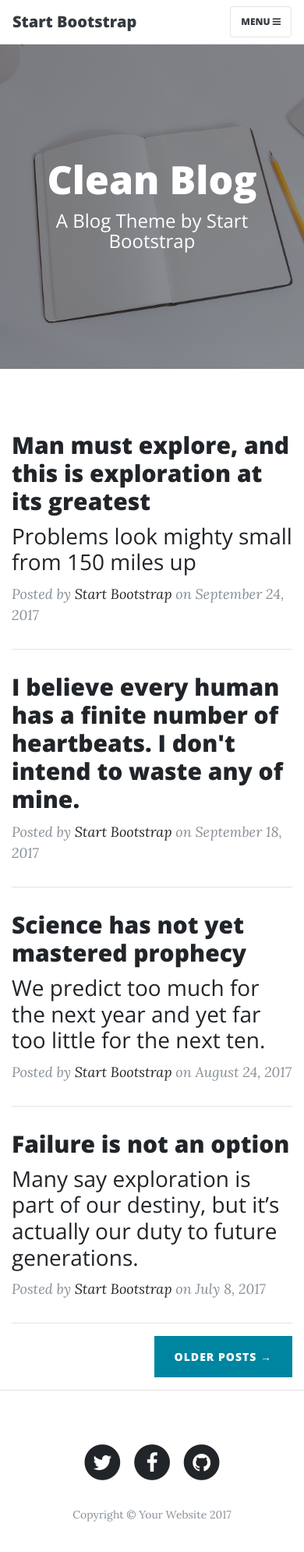
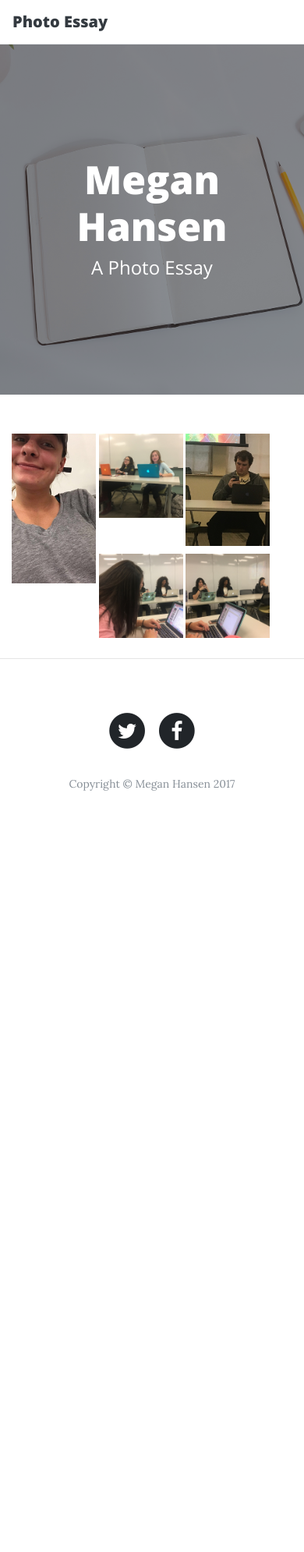
Before and after one commit to mhansen36/mhansen36.github.io, a website: page index.html in a window 390 px wide. Shown: the top 1990 px of the page at 78% size. After the commit the page ends 1081 px from the top, so only its background shows below. Drawn offline with nearby package versions, Linux system fonts and the light colour scheme.

Commit message:
finished i guess

```diff
--- a/index.html
+++ b/index.html
@@ -8,7 +8,7 @@
     <meta name="description" content="">
     <meta name="author" content="">
 
-    <title>Clean Blog - Start Bootstrap Theme</title>
+    <title>Megan Hansen Photo Essay</title>
 
     <!-- Bootstrap core CSS -->
     <link href="vendor/bootstrap/css/bootstrap.min.css" rel="stylesheet">
@@ -28,27 +28,9 @@
     <!-- Navigation -->
     <nav class="navbar navbar-expand-lg navbar-light fixed-top" id="mainNav">
       <div class="container">
-        <a class="navbar-brand" href="index.html">Start Bootstrap</a>
-        <button class="navbar-toggler navbar-toggler-right" type="button" data-toggle="collapse" data-target="#navbarResponsive" aria-controls="navbarResponsive" aria-expanded="false" aria-label="Toggle navigation">
-          Menu
-          <i class="fa fa-bars"></i>
-        </button>
-        <div class="collapse navbar-collapse" id="navbarResponsive">
-          <ul class="navbar-nav ml-auto">
-            <li class="nav-item">
-              <a class="nav-link" href="index.html">Home</a>
-            </li>
-            <li class="nav-item">
-              <a class="nav-link" href="about.html">About</a>
-            </li>
-            <li class="nav-item">
-              <a class="nav-link" href="post.html">Sample Post</a>
-            </li>
-            <li class="nav-item">
-              <a class="nav-link" href="contact.html">Contact</a>
-            </li>
-          </ul>
-        </div>
+        <a class="navbar-brand" href="index.html">Photo Essay</a>
+
+
       </div>
     </nav>
 
@@ -59,8 +41,8 @@
         <div class="row">
           <div class="col-lg-8 col-md-10 mx-auto">
             <div class="site-heading">
-              <h1>Clean Blog</h1>
-              <span class="subheading">A Blog Theme by Start Bootstrap</span>
+              <h1>Megan Hansen</h1>
+              <span class="subheading">A Photo Essay</span>
             </div>
           </div>
         </div>
@@ -72,61 +54,24 @@
       <div class="row">
         <div class="col-lg-8 col-md-10 mx-auto">
           <div class="post-preview">
-            <a href="post.html">
-              <h2 class="post-title">
-                Man must explore, and this is exploration at its greatest
-              </h2>
-              <h3 class="post-subtitle">
-                Problems look mighty small from 150 miles up
-              </h3>
-            </a>
-            <p class="post-meta">Posted by
-              <a href="#">Start Bootstrap</a>
-              on September 24, 2017</p>
-          </div>
-          <hr>
-          <div class="post-preview">
-            <a href="post.html">
-              <h2 class="post-title">
-                I believe every human has a finite number of heartbeats. I don't intend to waste any of mine.
-              </h2>
-            </a>
-            <p class="post-meta">Posted by
-              <a href="#">Start Bootstrap</a>
-              on September 18, 2017</p>
-          </div>
-          <hr>
-          <div class="post-preview">
-            <a href="post.html">
-              <h2 class="post-title">
-                Science has not yet mastered prophecy
-              </h2>
-              <h3 class="post-subtitle">
-                We predict too much for the next year and yet far too little for the next ten.
-              </h3>
-            </a>
-            <p class="post-meta">Posted by
-              <a href="#">Start Bootstrap</a>
-              on August 24, 2017</p>
-          </div>
-          <hr>
-          <div class="post-preview">
-            <a href="post.html">
-              <h2 class="post-title">
-                Failure is not an option
-              </h2>
-              <h3 class="post-subtitle">
-                Many say exploration is part of our destiny, but it’s actually our duty to future generations.
-              </h3>
-            </a>
-            <p class="post-meta">Posted by
-              <a href="#">Start Bootstrap</a>
-              on July 8, 2017</p>
-          </div>
-          <hr>
-          <!-- Pager -->
-          <div class="clearfix">
-            <a class="btn btn-primary float-right" href="#">Older Posts &rarr;</a>
+            <a href="res/6.jpg">
+              <img src="res/6.jpg" style="float: left; width: 30%; margin-right: 1%; margin-bottom: 0.5em;">
+          	</a>
+              <a href="res/2.jpg">
+              <img src="res/2.jpg" style="float: left; width: 30%; margin-right: 1%; margin-bottom: 0.5em;">
+          	</a>
+             <a href="res/1.jpg">
+              <img src="res/1.jpg" style="float: left; width: 30%; margin-right: 1%; margin-bottom: 0.5em;">
+          	</a>
+
+             <a href="res/3.jpg">
+              <img src="res/3.jpg" style="float: left; width: 30%; margin-right: 1%; margin-bottom: 0.5em;">
+          	</a>
+              <a href="res/4.jpg">
+              <img src="res/4.jpg" style="float: left; width: 30%; margin-right: 1%; margin-bottom: 0.5em;">
+          	</a>
+
+
           </div>
         </div>
       </div>
@@ -141,7 +86,7 @@
           <div class="col-lg-8 col-md-10 mx-auto">
             <ul class="list-inline text-center">
               <li class="list-inline-item">
-                <a href="#">
+                <a href="h">
                   <span class="fa-stack fa-lg">
                     <i class="fa fa-circle fa-stack-2x"></i>
                     <i class="fa fa-twitter fa-stack-1x fa-inverse"></i>
@@ -149,23 +94,16 @@
                 </a>
               </li>
               <li class="list-inline-item">
-                <a href="#">
+                <a href="https://www.facebook.com/megan.hansen.52">
                   <span class="fa-stack fa-lg">
                     <i class="fa fa-circle fa-stack-2x"></i>
                     <i class="fa fa-facebook fa-stack-1x fa-inverse"></i>
                   </span>
                 </a>
               </li>
-              <li class="list-inline-item">
-                <a href="#">
-                  <span class="fa-stack fa-lg">
-                    <i class="fa fa-circle fa-stack-2x"></i>
-                    <i class="fa fa-github fa-stack-1x fa-inverse"></i>
-                  </span>
-                </a>
-              </li>
+
             </ul>
-            <p class="copyright text-muted">Copyright &copy; Your Website 2017</p>
+            <p class="copyright text-muted">Copyright &copy; Megan Hansen 2017</p>
           </div>
         </div>
       </div>
```
Also changed, not shown: res/1.jpg (added), res/2.jpg (added), res/3.jpg (added), res/4.jpg (added), res/5.jpg (added), res/6.jpg (added), 2 other files.
